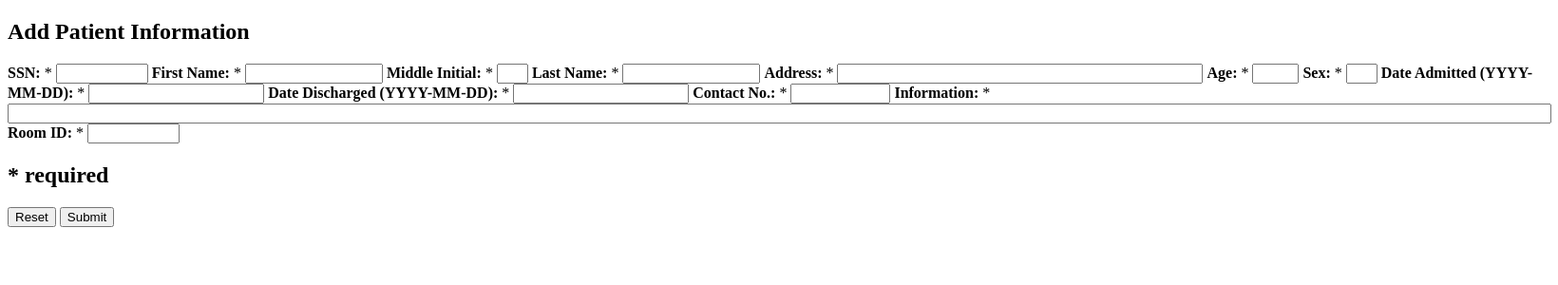
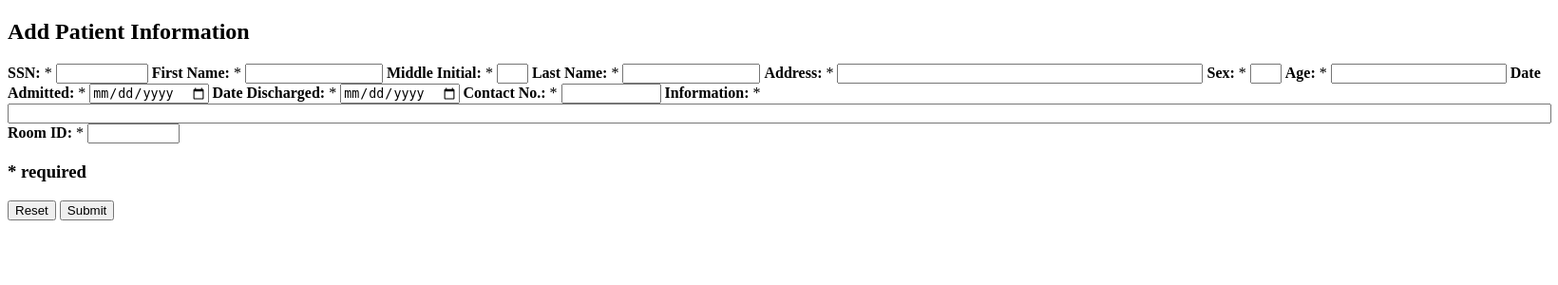
Before and after one commit to kellybreedlove/HospitalDatabase, a PHP site: page /addPatient.html in a window 1640 px wide. Shown: the top 300 px of the page at 95% size. Run offline with PHP 8.4, Linux system fonts and the light colour scheme.

Commit message:
adding a patient now works

```diff
--- a/addPatient.html
+++ b/addPatient.html
@@ -37,23 +37,23 @@
 	</tr>
 
 	<tr>
-		<td width="130"><strong>Age: </strong>*</td>
-		<td><input name="age" type="text" size="3" maxlength="3" /></td>
-	</tr>
-
-	<tr>
 		<td width="130"><strong>Sex: </strong>*</td>
 		<td><input name="sex" type="text" size="1" maxlength="1" /></td>
 	</tr>
 
 	<tr>
-		<td width="130"><strong>Date Admitted (YYYY-MM-DD): </strong>*</td>
-		<td><input name="date_admit" type="text" size="20" maxlength="20" /></td>
+		<td width="130"><strong>Age: </strong>*</td>
+		<td><input name="age" type="number" size="3" maxlength="3" /></td>
 	</tr>
 
 	<tr>
-		<td width="130"><strong>Date Discharged (YYYY-MM-DD): </strong>*</td>
-		<td><input name="date_disch" type="text" size="20" maxlength="20" /></td>
+		<td width="130"><strong>Date Admitted: </strong>*</td>
+		<td><input name="date_admit" type="date" size="20" maxlength="20" /></td>
+	</tr>
+
+	<tr>
+		<td width="130"><strong>Date Discharged: </strong>*</td>
+		<td><input name="date_disch" type="date" size="20" maxlength="20" /></td>
 	</tr>
 
 	<tr>
@@ -71,7 +71,7 @@
 		<td><input name="rid" type="text" size="9" maxlength="9" /></td>
 	</tr>
 
-	<h2>* required</h2>
+	<h3>* required</h3>
 
 	<tr>
 		<td width="130"></td>
@@ -79,7 +79,7 @@
 		<input type="submit" name="Submit" value="Submit" /></td>
 	</tr>
 
-	</table?
-	</form?
+	</table>
+	</form>
 </body>
 </html>
```
Also changed, not shown: addPatient.php (+15 -14 lines).
